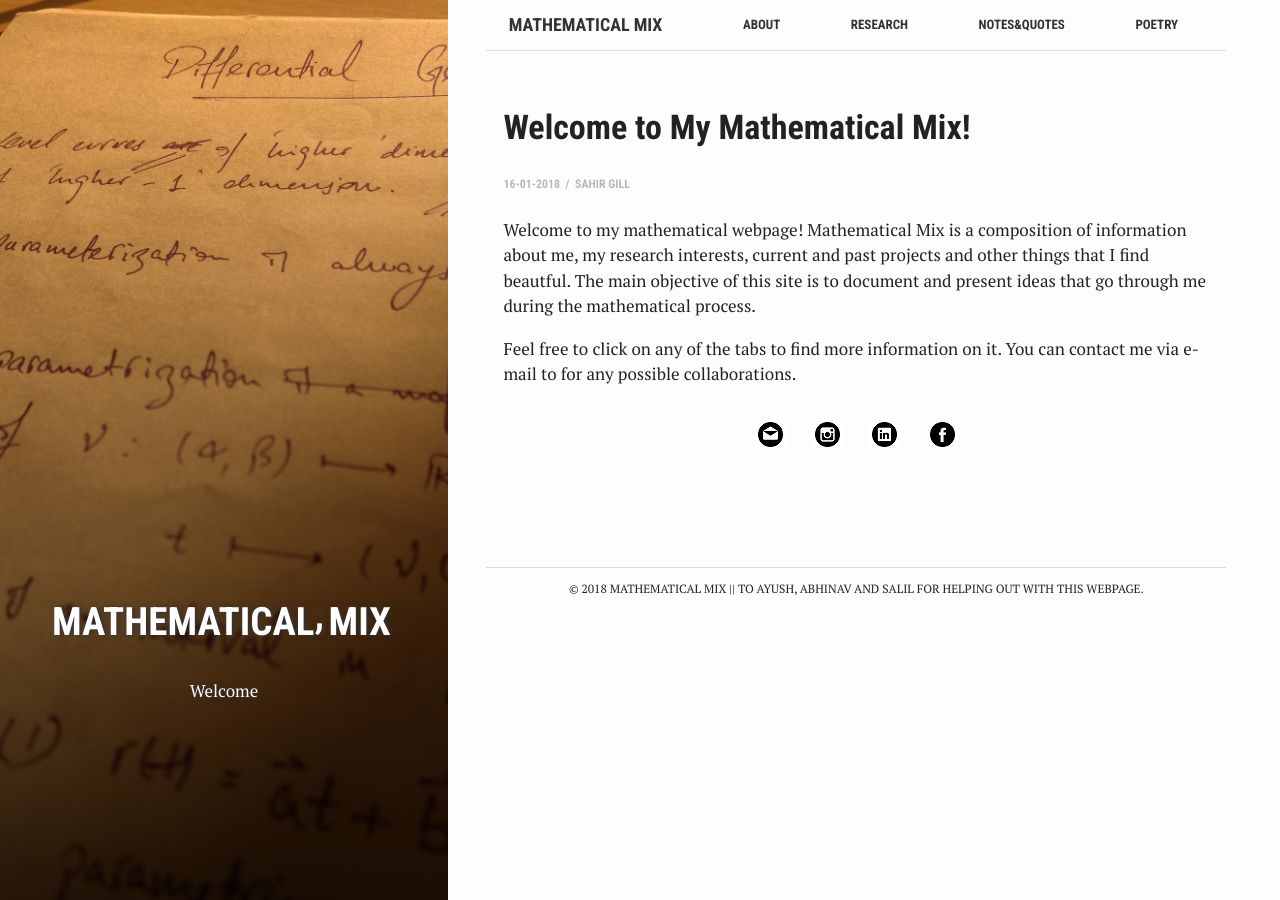
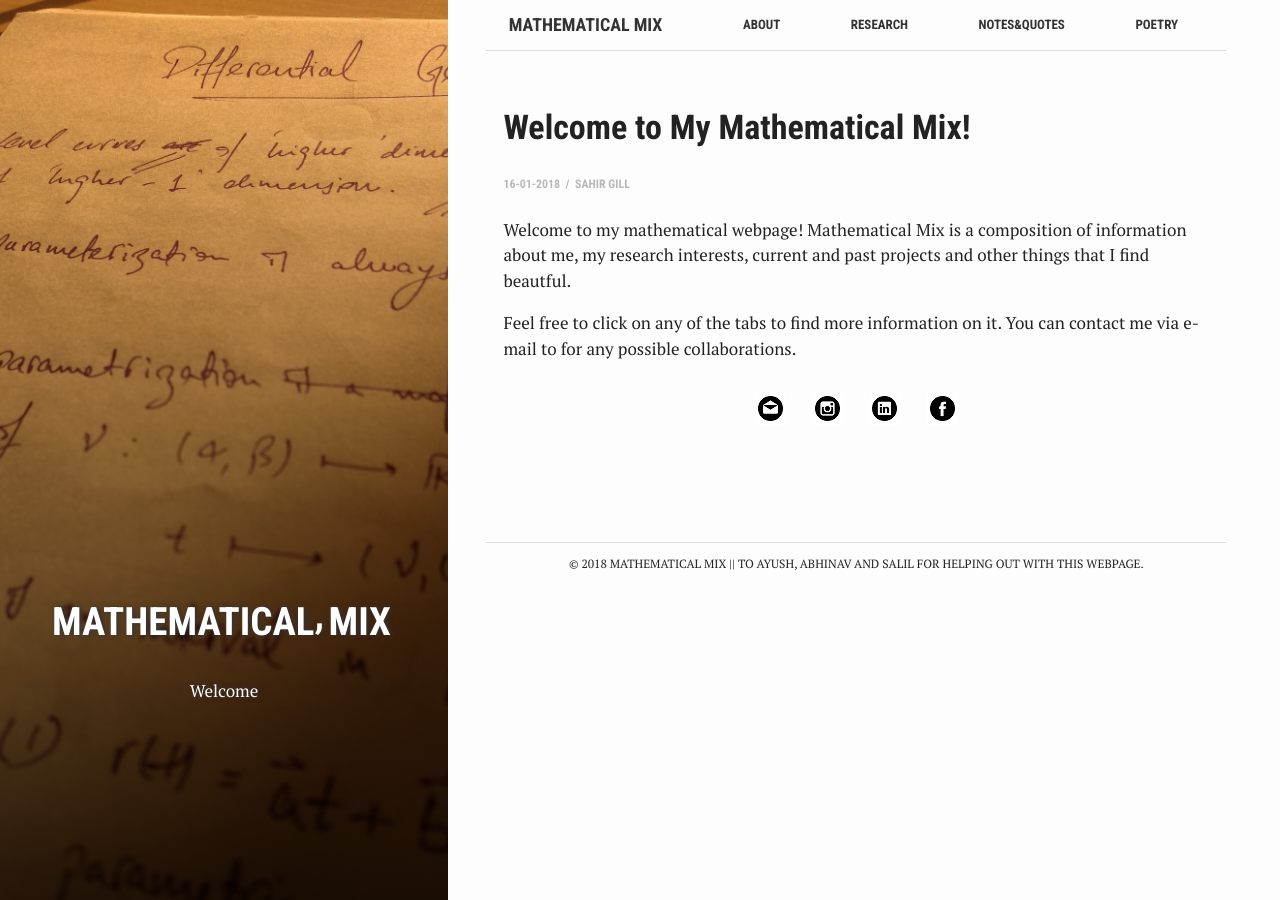
Before and after one commit to Sahir8gill/sahir8gill.github.io, a Jekyll site: the page built from _posts/2018-08-30-welcome-to-mm.markdown, in a window 1280 px wide. Built offline with Jekyll 4.4.1, drawn with Linux system fonts in a browser that asks for light colours.

Commit message:
Update _posts/2018-08-30-welcome-to-mm.markdown

```diff
--- a/_posts/2018-08-30-welcome-to-mm.markdown
+++ b/_posts/2018-08-30-welcome-to-mm.markdown
@@ -11,7 +11,7 @@ author: Sahir Gill
 welcome: true
 ---
 
-Welcome to my mathematical webpage! Mathematical Mix is a composition of information about me, my research interests, current and past projects and other things that I find beautful. The main objective of this site is to document and present ideas that go through me during the mathematical process.
+Welcome to my mathematical webpage! Mathematical Mix is a composition of information about me, my research interests, current and past projects and other things that I find beautful.
 
 Feel free to click on any of the tabs to find more information on it. You can contact me via e-mail to for any possible collaborations.
 
```
